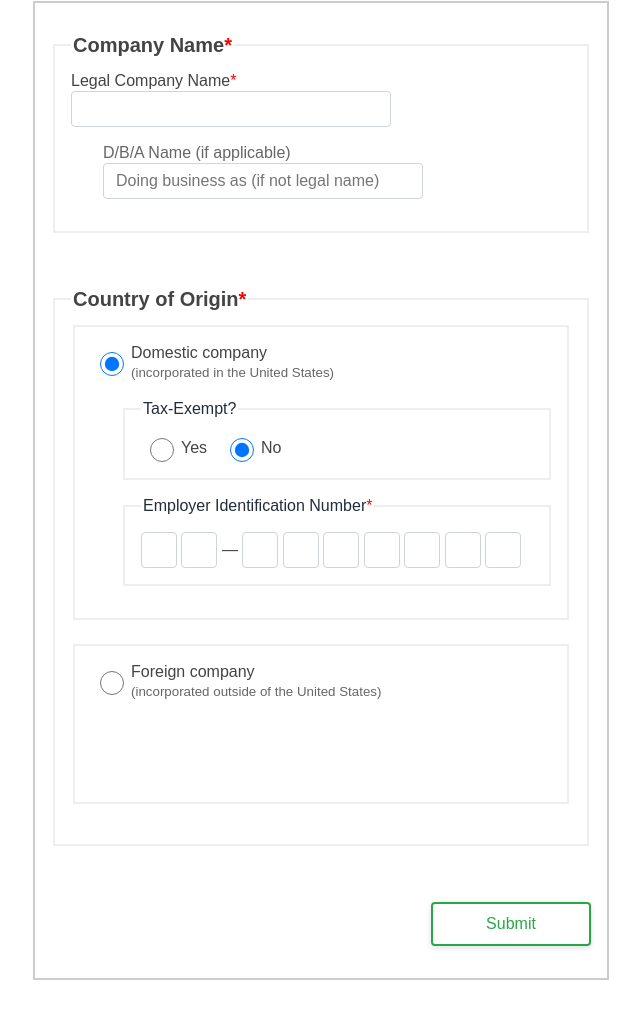
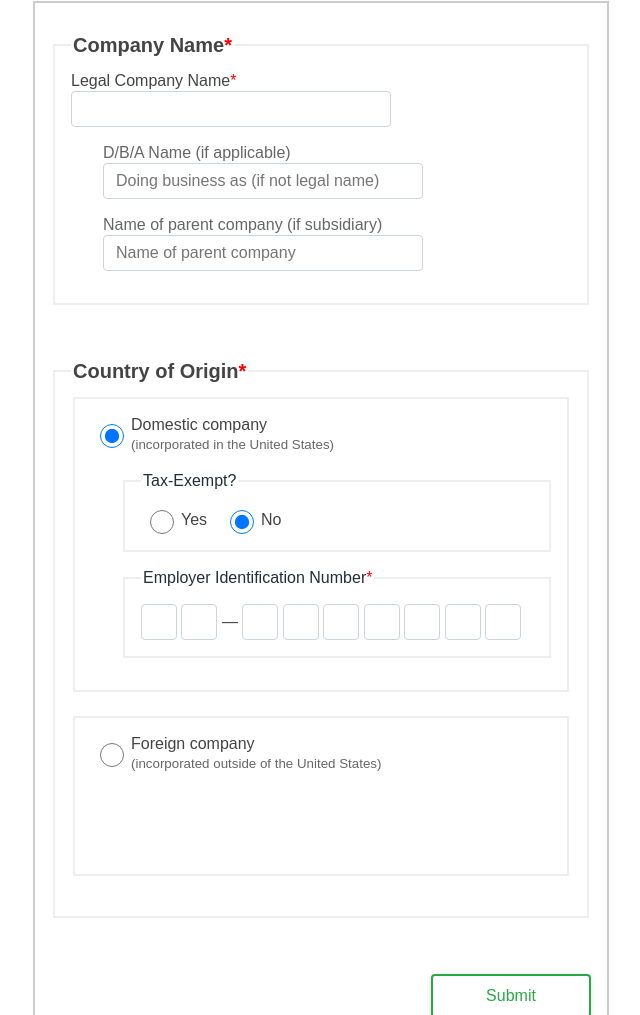
Before and after one commit to JohnJordan-SendSafely/operations-ein-location-collator, a plain HTML site: page index.html in a window 1280 px wide. Shown: the part 773-1788 px from the top of the page, without its empty margins (319-959 px from the left). Drawn offline with Linux system fonts and the light colour scheme; a web font is replaced by a local one.

Commit message:
add: parent company form field and backend handling

```diff
--- a/index.html
+++ b/index.html
@@ -48,6 +48,10 @@
                         <div class="nested">
                             <label for="DBA-company-name" class="optional">D/B/A Name (if applicable)</label>
                             <input id="DBA-company-name" type="text" name="company-dba-name" placeholder="Doing business as (if not legal name)">
+                        </div>
+                        <div class="nested">
+                            <label for="parent-company" class="optional">Name of parent company (if subsidiary)</label>
+                            <input id="parent-company" type="text" name="parent-company" placeholder="Name of parent company">
                         </div>
                     </fieldset>
                 </div>
```
Also changed, not shown: 2 other files.
